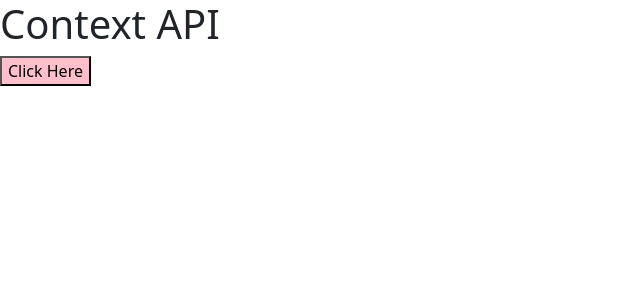
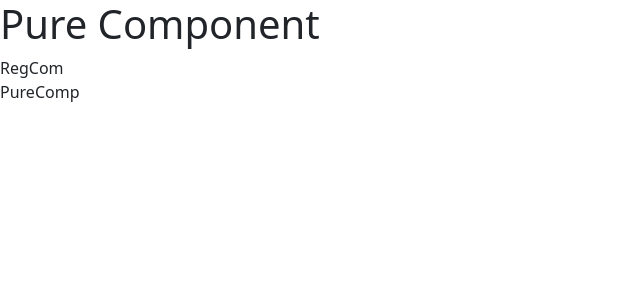
Before and after one commit to SE-rahulmandal18/Angular, a React (Create React App) app in the folder React/myapp/: page / in a window 1280 px wide. Shown: the top 300 px of the page, without its empty margins (0-640 px from the left). Built offline with nearby package versions, Linux system fonts and the light colour scheme.

Commit message:
Pure components

```diff
--- /dev/null
+++ b/React/myapp/src/Pure Components/App.js
@@ -0,0 +1,37 @@
+import React, { Component } from 'react'
+import RegCom from './RegCom'
+import PureComp from './PureComp'
+
+class App extends Component {
+
+    state = {
+        name: 'Rahul'
+    }
+
+    componentDidMount(){
+
+        setInterval(
+            () => {
+                this.setState({
+                    name: 'Rahul'
+                })
+            },
+            2000
+        )
+    }
+
+  render() {
+
+    console.log('App component render method is called...');
+
+    return (
+      <div>
+        <h1>Pure Component</h1>
+        <RegCom/>
+        <PureComp/>
+      </div>
+    )
+  }
+}
+
+export default App
--- /dev/null
+++ b/React/myapp/src/Pure Components/PureComp.js
@@ -0,0 +1,17 @@
+import React, { PureComponent } from 'react'
+
+export class PureComp extends PureComponent {
+
+    // shouldComponentUpdate
+
+  render() {
+
+    console.log('Pure component render method is called...');
+
+    return (
+      <div>PureComp</div>
+    )
+  }
+}
+
+export default PureComp
--- /dev/null
+++ b/React/myapp/src/Pure Components/RegCom.js
@@ -0,0 +1,13 @@
+import React, { Component } from 'react'
+
+export class RegCom extends Component {
+
+  render() {
+    console.log('Regular component render method is called...');
+    return (
+      <div>RegCom</div>
+    )
+  }
+}
+
+export default RegCom
--- a/React/myapp/src/index.js
+++ b/React/myapp/src/index.js
@@ -1,6 +1,7 @@
 import React from 'react';
 import ReactDOM from 'react-dom';
-import App from './Context API/App';
+import App from './Pure Components/App';
+// import App from './Context API/App';
 // import { BrowserRouter } from 'react-router-dom';
 // import App from './react router/App';
 // import App from './Forms in React/App';
```
